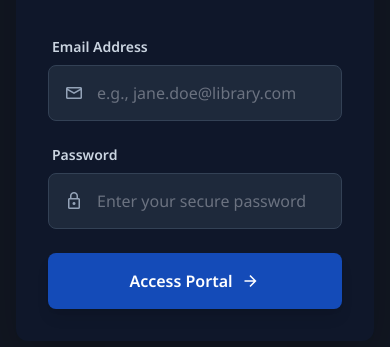
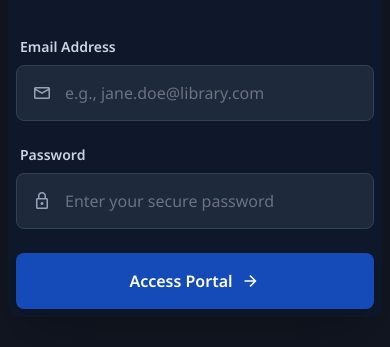
Before and after one commit to Monarch-Commits/Refined-Library-Holding, a website with bundled scripts: page loginForm/login.html in a window 390 px wide. Shown: the part 317-664 px from the top of the page. Built offline with nearby package versions, Linux system fonts and the light colour scheme; a script that the page names is missing.

Commit message:
update the padding on login form

```diff
--- a/loginForm/login.html
+++ b/loginForm/login.html
@@ -61,7 +61,7 @@
   </head>
 
   <body
-    class="bg-background-light dark:bg-background-dark flex min-h-screen items-center justify-center p-4"
+    class="bg-background-light dark:bg-background-dark flex min-h-screen items-center justify-center p-2"
   >
     <!-- Main Card -->
     <div
@@ -91,7 +91,9 @@
       </div>
 
       <!-- Right Side Login Form -->
-      <div class="flex w-full flex-col justify-center p-8 md:w-1/2 lg:p-16">
+      <div
+        class="flex w-full flex-col justify-center p-2 sm:p-4 md:w-1/2 md:p-8 lg:p-16"
+      >
         <div class="mx-auto w-full max-w-md">
           <!-- Header -->
           <div class="mb-10 text-center md:text-left">
```
